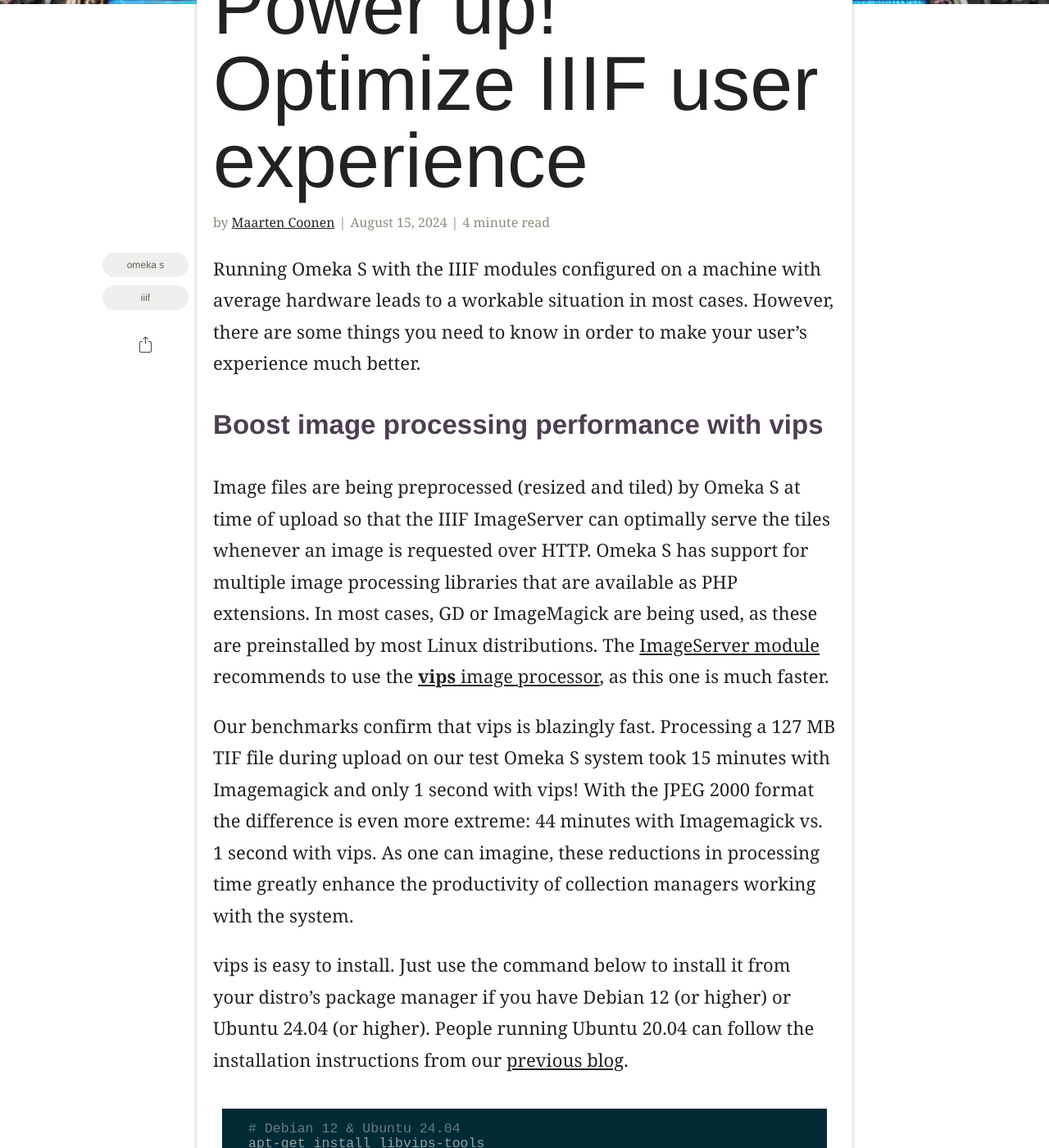
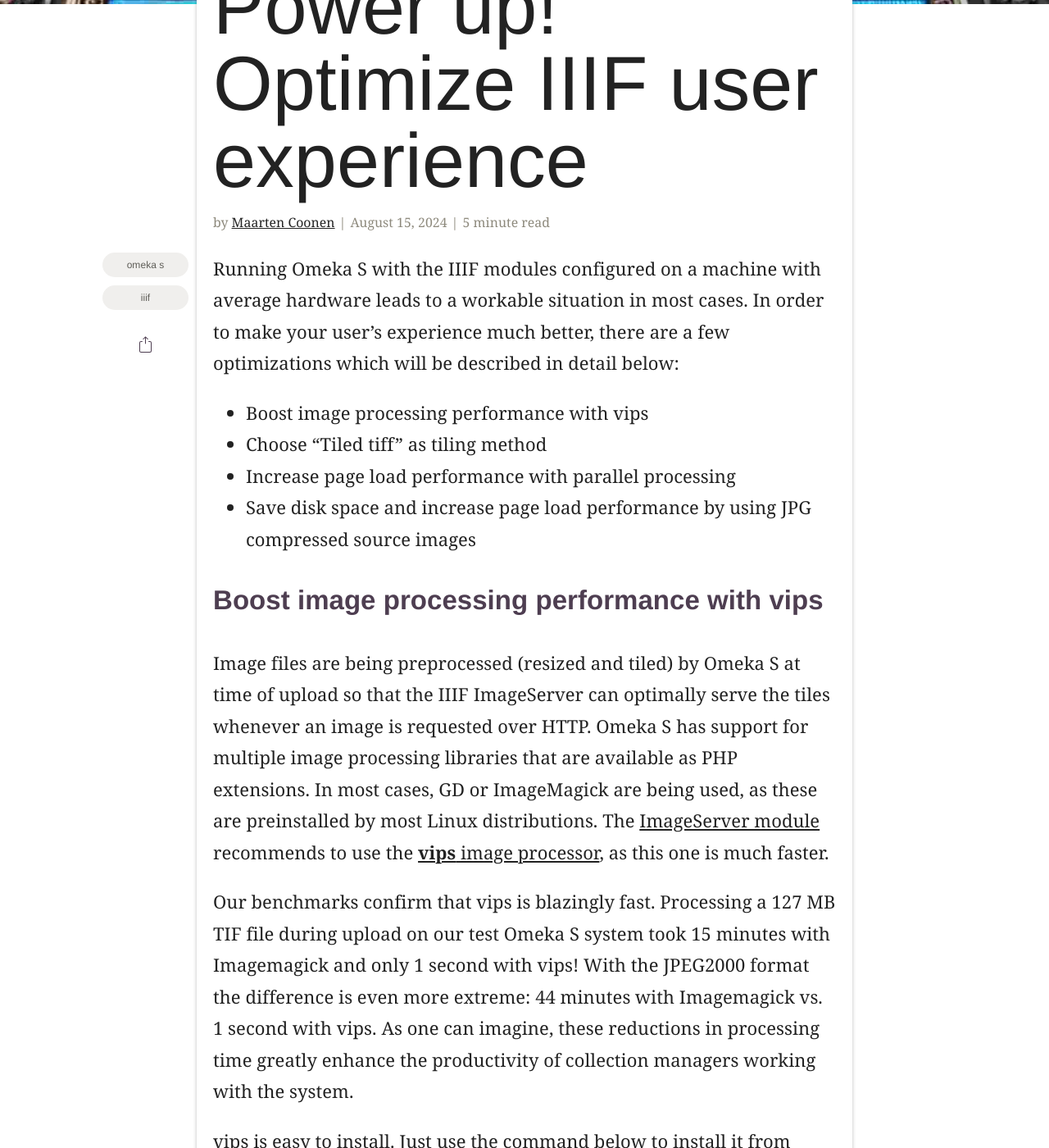
Before and after one commit to MaastrichtU-Library/tech-talk, a Jekyll site: the page built from _posts/2024-08-15-optimize-iiif-performance.md, in a window 1280 px wide and 1400 px high, scrolled down 437 px. Shown: the whole window at 82% size. Built offline with Jekyll 4.4.1, drawn with Linux system fonts in a browser that asks for light colours; some web fonts are replaced; some of the changed text lies outside the part shown.

Commit message:
Finalized blog on System requirements

```diff
--- a/_posts/2024-08-15-optimize-iiif-performance.md
+++ b/_posts/2024-08-15-optimize-iiif-performance.md
@@ -11,7 +11,12 @@
 ---
 
 Running Omeka S with the IIIF modules configured on a machine with average hardware leads to a workable situation in most cases.
-However, there are some things you need to know in order to make your user's experience much better.
+In order to make your user's experience much better, there are a few optimizations which will be described in detail below:
+
+- Boost image processing performance with vips
+- Choose "Tiled tiff" as tiling method
+- Increase page load performance with parallel processing
+- Save disk space and increase page load performance by using JPG compressed source images
 
 
 ## Boost image processing performance with vips
@@ -22,7 +27,7 @@
 [**vips** image processor](https://www.libvips.org/), as this one is much faster.
 
 Our benchmarks confirm that vips is blazingly fast. Processing a 127 MB TIF file during upload on our test Omeka S system
-took 15 minutes with Imagemagick and only 1 second with vips! With the JPEG 2000 format the difference is even more extreme:
+took 15 minutes with Imagemagick and only 1 second with vips! With the JPEG2000 format the difference is even more extreme:
 44 minutes with Imagemagick vs. 1 second with vips.
 As one can imagine, these reductions in processing time greatly enhance the productivity of collection managers working
 with the system.
@@ -77,7 +82,7 @@
 Modern data centers run virtualized servers and allow you to increase the amount of CPU cores with the click of a
 button, as long as you continue to pay your bills. Virtualized cores cost money as well!
 
-We've conducted a series of tests with various source file types (JP2000, TIFF, JPG compression quality 80 (JPGq80) and
+We've conducted a series of tests with various source file types (JPEG2000, TIFF, JPG compression quality 80% (JPGq80) and
 JPG compression quality 40 (JPGq40)) to determine the optimal amount of CPU cores. Our base line tests were run on 4 CPU
 cores. Subsequently, we've repeated the same tests with 8 and 16 cores.
 
@@ -87,10 +92,24 @@
 ![effect of cpu cores](assets/img/posts/testing-cpu-cores.png)
 
 
-## TODO: Save disk space and increase page load performance by using JPG compressed source images
-tiled tiff from jp2 processed again by vips at page load. WE don't see this with other formats. This is why jp2 performs least.
-TIFF format loads fastest, but takes a lot of disk space.
-JPGq80 is the best compromise
+## Save disk space and increase page load performance by using JPG compressed source images
+From the paragraph on tiling methods above we know that all source image file types are converted to the pyramidal TIFF
+format before they will be shown in the IIIF-compliant viewer at page load. Surprisingly, we observed differences in page
+load performance depending on the source file type used.
+
+We found that tiled TIFFs that originated from JPEG2000 source files cause significantly more CPU-usage at page load compared
+to other file formats. Since the 'vips' process is the main cause for this, we assume that "JPEG2000-to-TIFF" files are
+tiled again at page load, which decreases performance.
+We did not observe this high CPU-load when loading pages with "TIFF-to-TIFF" or "JPG-to-TIFF"-tiled files in the viewer.
+
+Although "TIFF-to-TIFF" tiled images load the fastest (see bar charts in previous paragraph on parallel processing), there is a
+downside on the amount of disk space that they consume. When considering total disk space usage, we found that the "JPG-to-TIFF"
+tiling workflow uses just 10% of disk space compared to "TIFF-to-TIFF". This difference is mainly due to the storage of the
+(uncompressed) TIFF source files in the `original/` sub folders.
+
+Since the viewing quality of the "JPG-to-TIFF"-tiled images is similar for the human eye, the page loading
+performance is only slightly less and the disk space used is a fraction of the "TIFF-to-TIFF" workflow, we recommend
+you to apply JPG-compression to the source images by converting them to JPG (quality 80%) before uploading them to Omeka S.
 
 
 ## Conclusion
@@ -105,3 +124,4 @@
 - Image processing: vips 8.14.1 or higher & Imagemagick 6.9.11 (with jp2 extension enabled) or higher
 - Omeka S module Image server - Image processor: Automatic (Vips when possible, ... (etc.))
 - Omeka S module Image server - tiling type: Tiled tiff
+- Source image format: JPG compressed 80%
```
